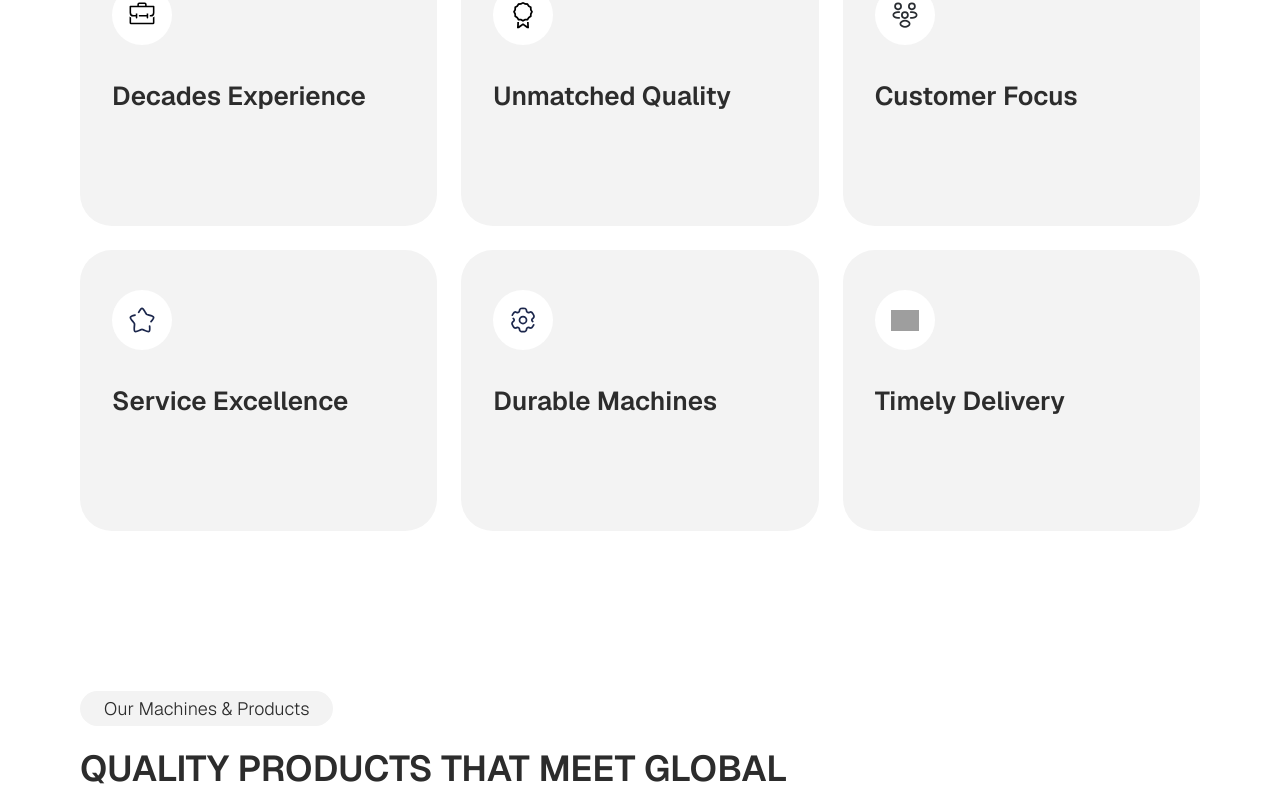
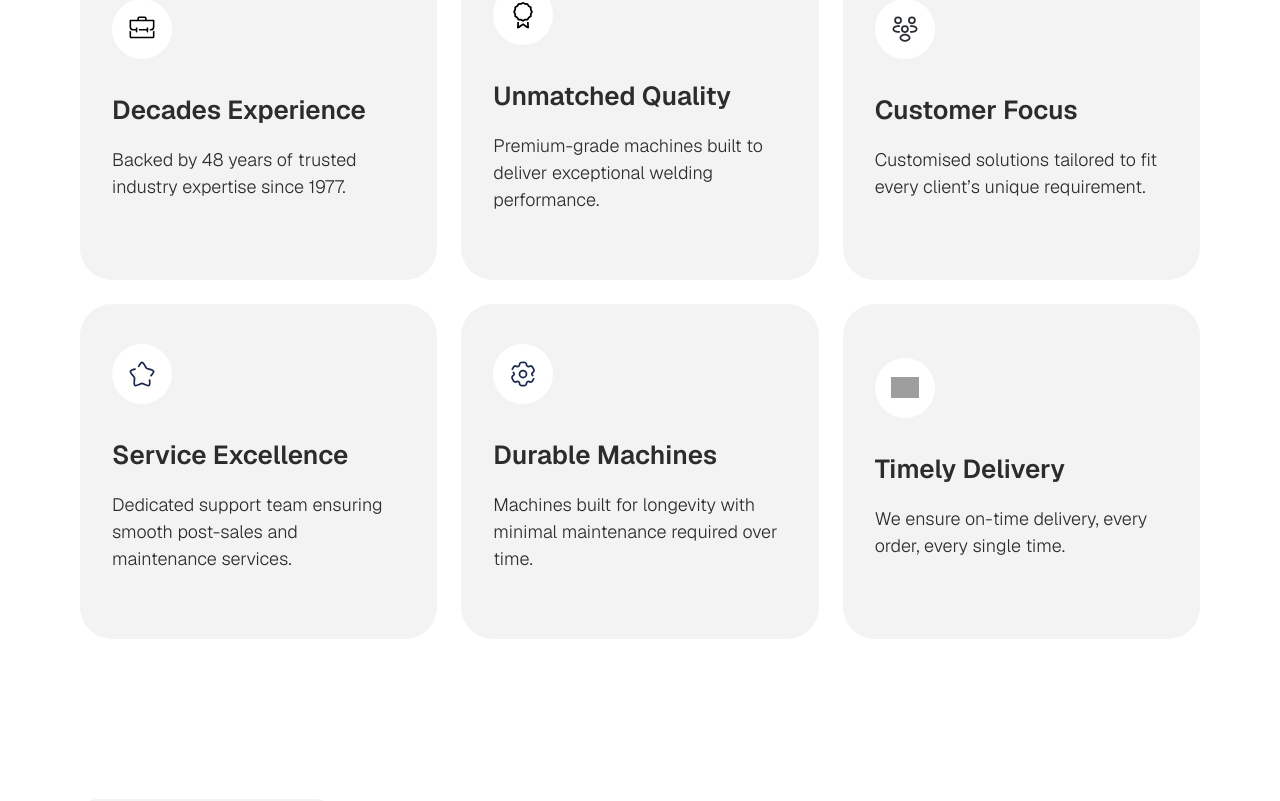
Before and after one commit to eagleservicecentreteam-dotcom/eagle_service_centre, a Next.js app: page / in a window 1280 px wide. Shown: the part 2099-2900 px from the top of the page. Built offline with nearby package versions, Linux system fonts and the light colour scheme; grey boxes are pictures that could not be loaded.

Commit message:
Feature Card

```diff
--- a/components/Services.tsx
+++ b/components/Services.tsx
@@ -28,7 +28,7 @@ const Services = () => {
             key={idx}
             icon={service.image}
             heading={service.title}
-            desc={service.text}
+            desc1={service.text}
           />
         ))}
       </div>
```
